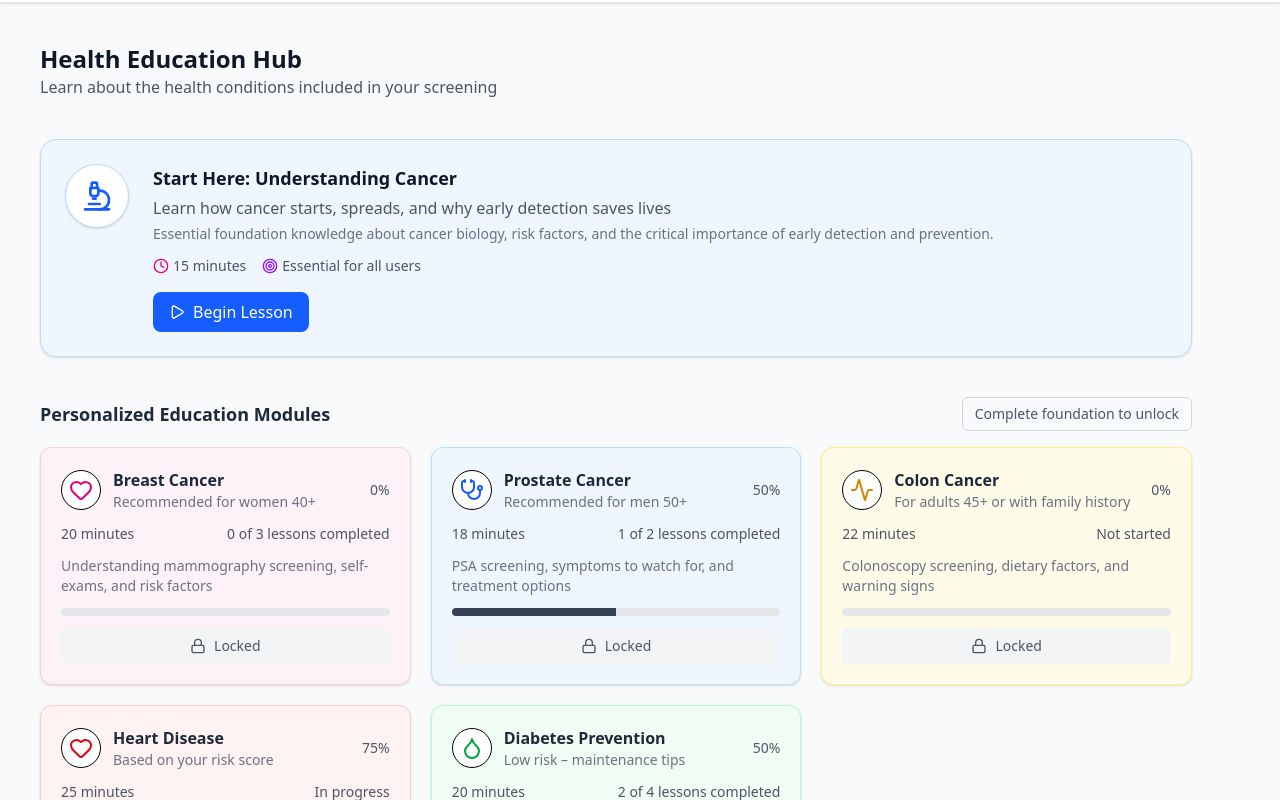
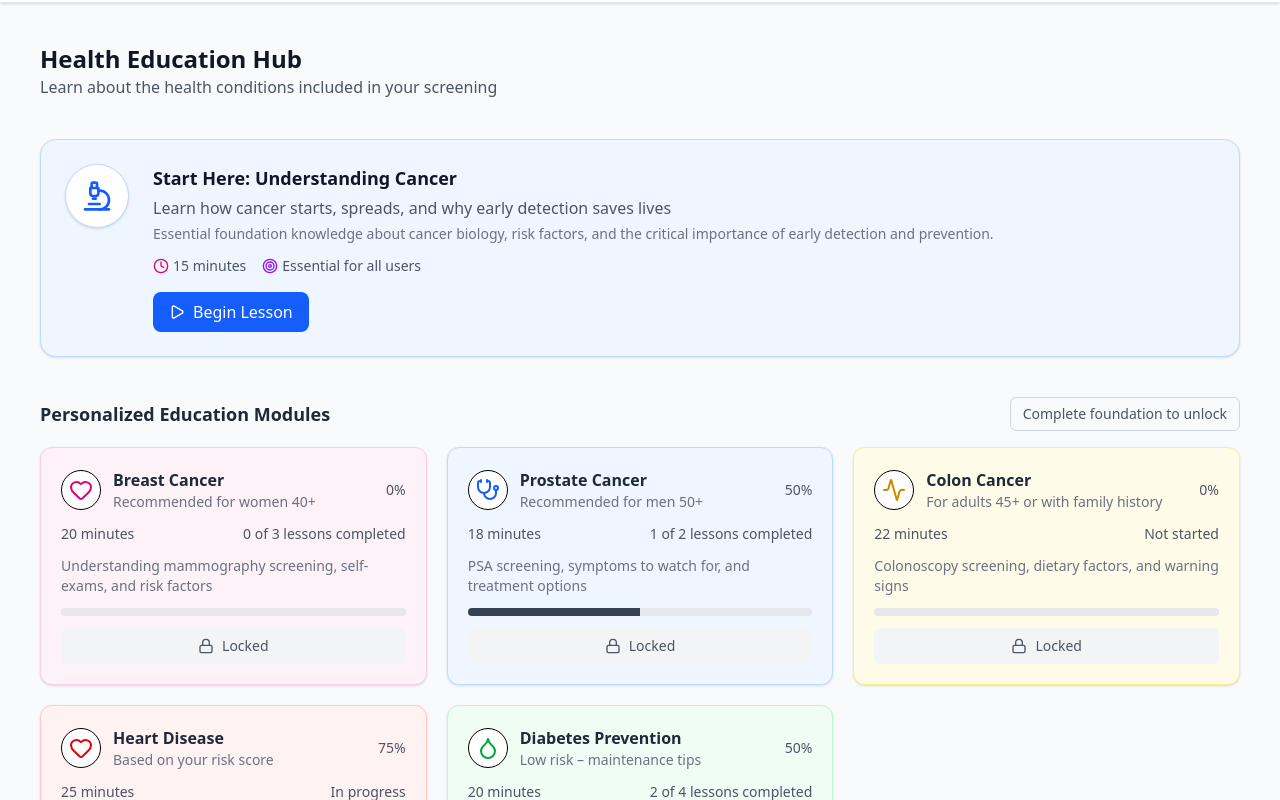
Before and after one commit to infoziantappwrite/my-rapha-health-app, a React (Vite) app: page /education in a window 1280 px wide. Shown: the part 160-960 px from the top of the page. Built offline with nearby package versions, Linux system fonts and the light colour scheme.

Commit message:
refactor: update Navbar and HealthEducation components for improved structure and styling

```diff
--- a/src/components/Header/Navbar.jsx
+++ b/src/components/Header/Navbar.jsx
@@ -4,7 +4,7 @@ import { BookOpen, Calendar, Activity, FileText, MessageSquare, Compass } from "
 export default function Navbar() {
   const navItems = [
     { name: "My Journey", path: "/", icon: Compass },
-    { name: "Health Education", path: "/education", icon: BookOpen, indicator: "current" },
+    { name: "Health Education", path: "/education", icon: BookOpen },
     { name: "Screening", path: "/screening", icon: Calendar },
     { name: "My Results", path: "/results", icon: Activity },
     { name: "Documents", path: "/documents", icon: FileText },
--- a/src/pages/Employee_Portal/HealthEducation.jsx
+++ b/src/pages/Employee_Portal/HealthEducation.jsx
@@ -4,16 +4,15 @@ import EducationModules from './components/EducationModules';
 
 const HealthEducation = () => {
   return (
-    <div  className="p-10 space-y-10">
-         <div>
+    <div className="min-h-screen w-full flex flex-col justify-start p-10 space-y-10">
+      <div>
         <h1 className="text-2xl font-bold text-gray-900">Health Education Hub</h1>
         <p className="text-gray-600">
           Learn about the health conditions included in your screening
         </p>
       </div>
-        <LessonCard/>
-        <EducationModules/>
-
+      <LessonCard />
+      <EducationModules />
     </div>
   )
 }
--- a/src/pages/Employee_Portal/components/EducationModules.jsx
+++ b/src/pages/Employee_Portal/components/EducationModules.jsx
@@ -103,10 +103,10 @@ const ModuleCard = ({ module }) => {
     </div>
   );
 };
-
+// EducationModules.jsx
 const EducationModules = () => {
   return (
-    <div className="max-w-6xl ">
+    <div>
       <div className="flex items-center justify-between mb-4">
         <h2 className="text-lg font-semibold text-gray-800">
           Personalized Education Modules
--- a/src/pages/Employee_Portal/components/LessonCard.jsx
+++ b/src/pages/Employee_Portal/components/LessonCard.jsx
@@ -1,9 +1,10 @@
+// LessonCard.jsx
 import React from "react";
 import { Microscope, Clock, Target, Play } from "lucide-react";
 
 const LessonCard = () => {
   return (
-    <div className="max-w-6xl bg-blue-50 border border-blue-200 rounded-2xl p-6 shadow-sm">
+    <div className="bg-blue-50 border border-blue-200 rounded-2xl p-6 shadow-sm">
       <div className="flex flex-col sm:flex-row items-center sm:items-start gap-6">
         {/* Icon */}
         <div className="flex-shrink-0 w-16 h-16 rounded-full bg-white flex items-center justify-center shadow-sm border border-blue-200">
```
Lines whose indentation alone changed are shown as unchanged.
